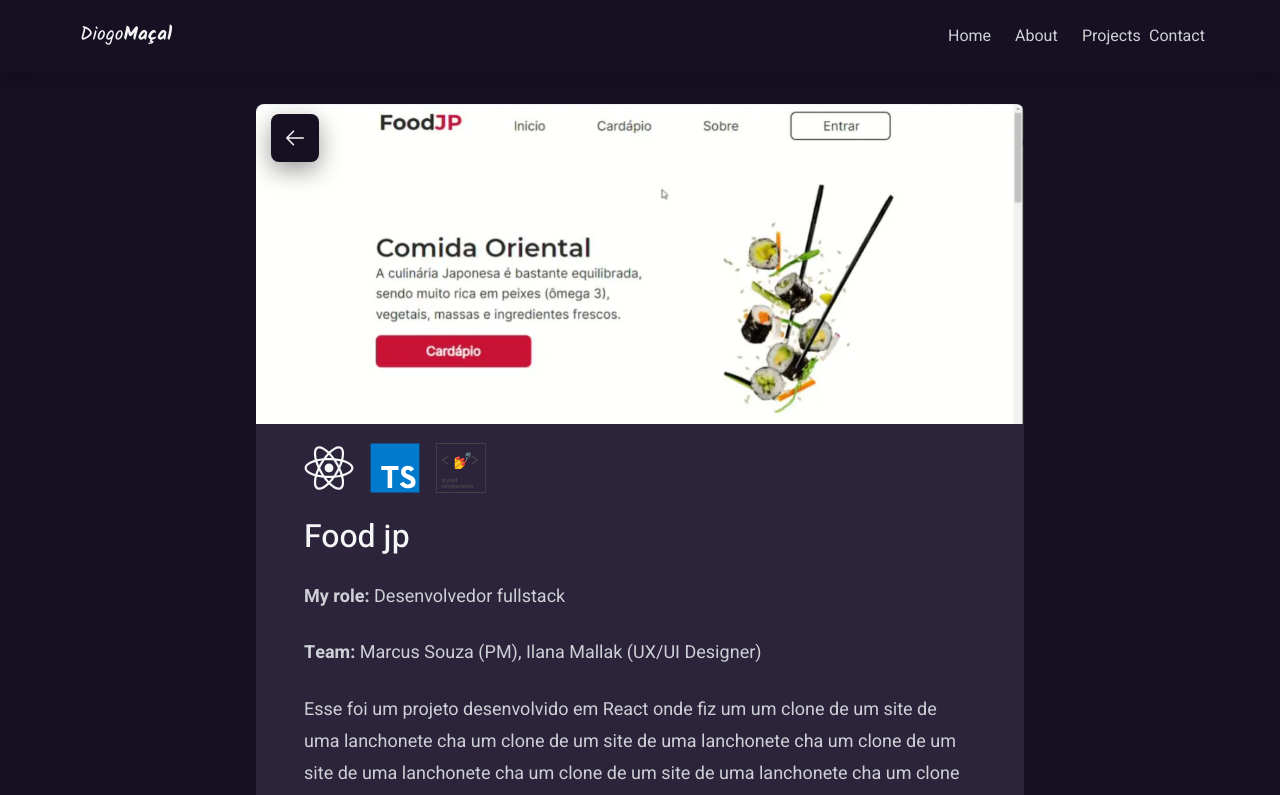
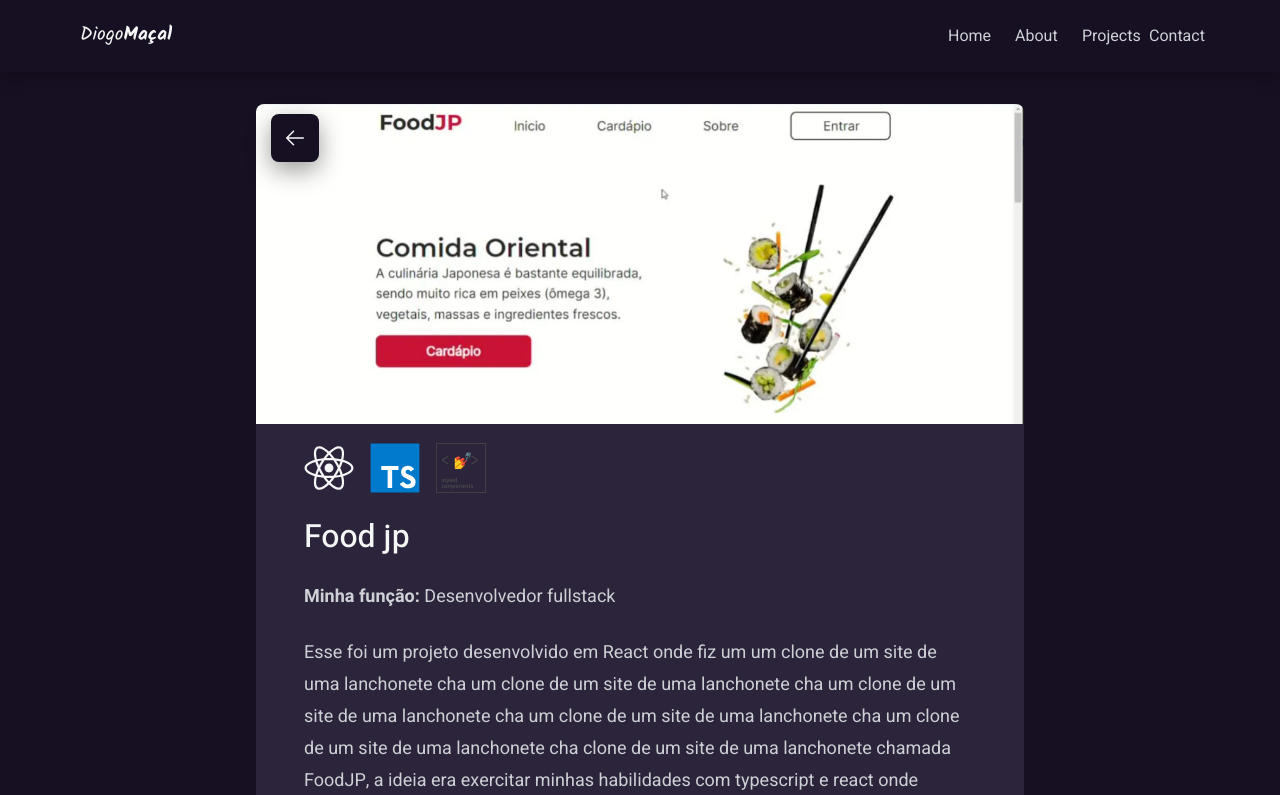
Before and after one commit to D1ogooo/Portifolio___, a React (Vite) app: page /projects/0 in a window 1280 px wide. Shown: the top 795 px of the page. Built offline with nearby package versions, Linux system fonts and the light colour scheme.

Commit message:
Update Detail.jsx

```diff
--- a/src/pages/Projetos/Detail.jsx
+++ b/src/pages/Projetos/Detail.jsx
@@ -33,8 +33,7 @@
         ))}
        </TechStyle>
         <h2>{project.title}</h2>
-        <h3><span>My role:</span> Desenvolvedor fullstack</h3>
-        <h3><span>Team:</span> Marcus Souza (PM), Ilana Mallak (UX/UI Designer)</h3>
+        <h3><span>Minha função:</span> Desenvolvedor fullstack</h3>
        <p>{project.text}</p>
       </SecondLeft>
      </Left>
```
